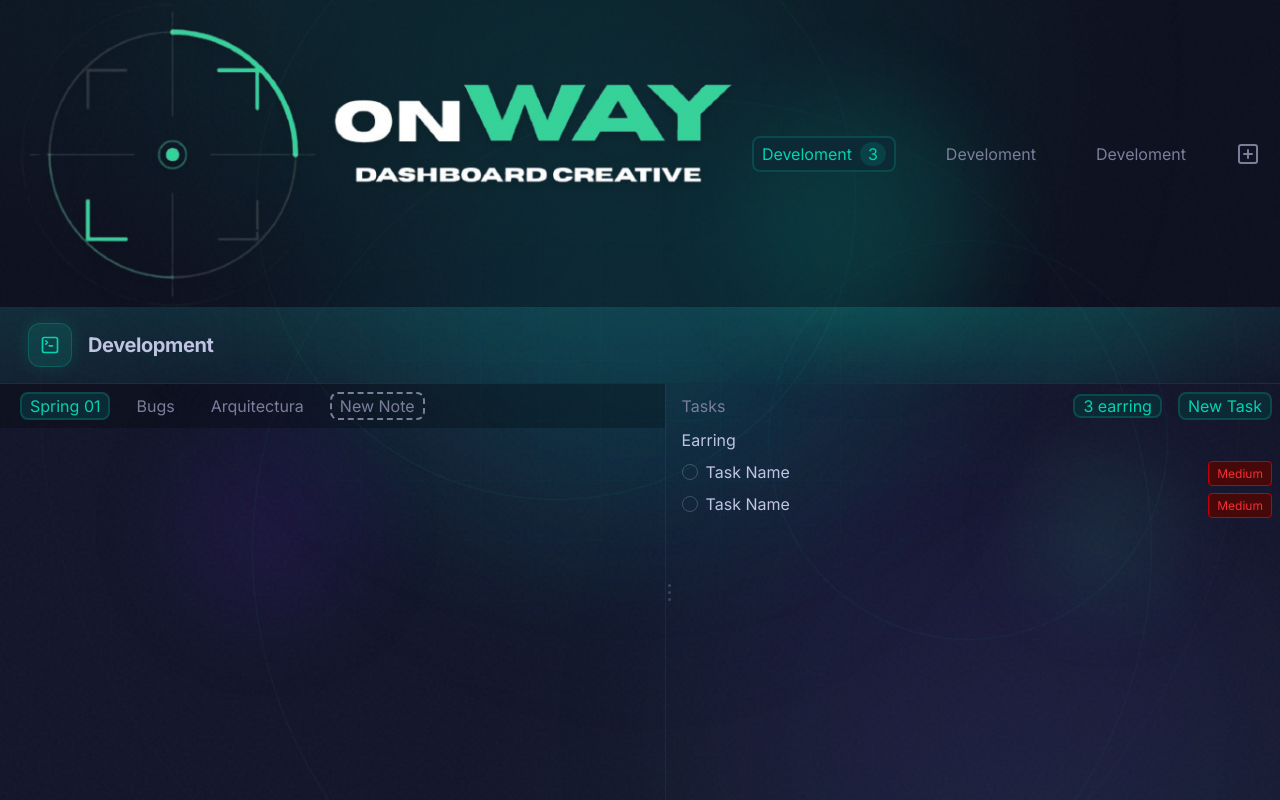
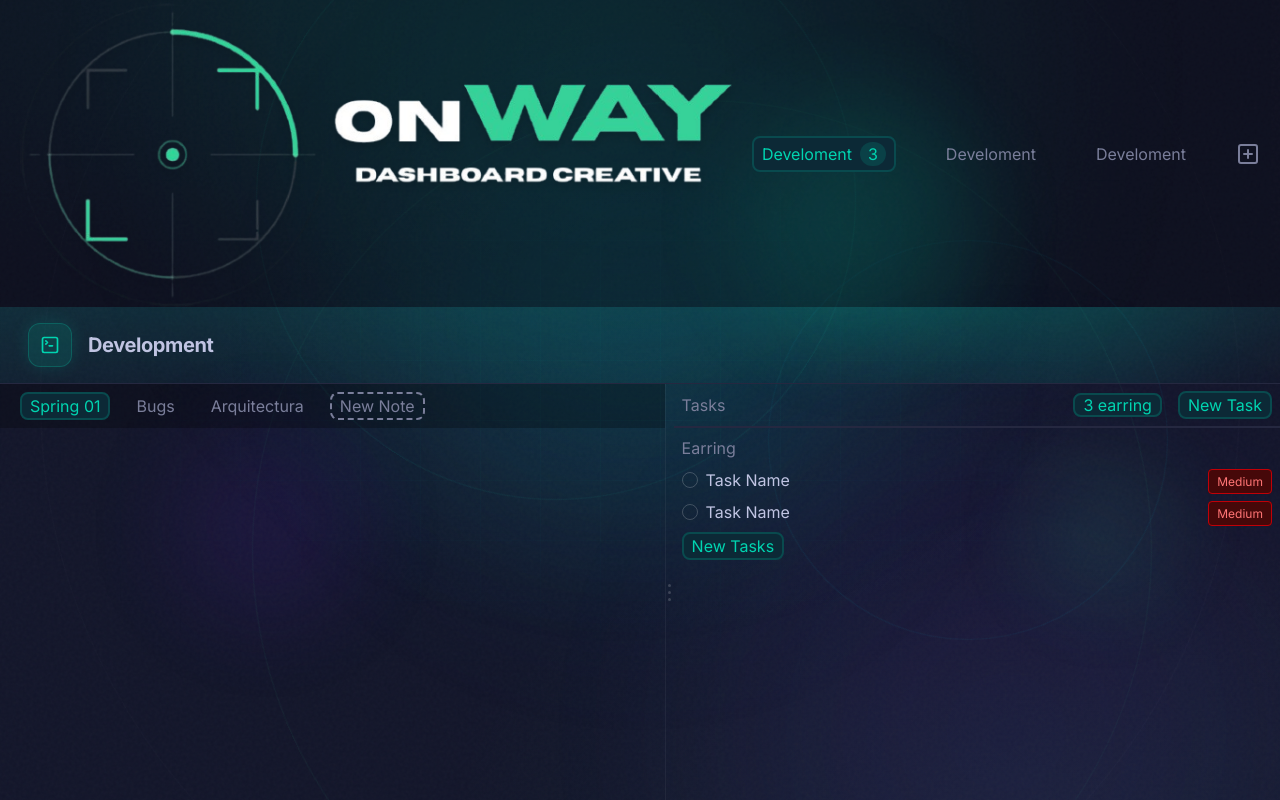
Before and after one commit to DiegoGp227/onway, a Next.js app in the folder front/: page / in a window 1280 px wide. Built offline with nearby package versions, Linux system fonts and the light colour scheme; no server answers; sample sign-in values are in the browser's storage; what easy-peasy would draw is missing.

Commit message:
style: minior changes of style

```diff
--- a/front/app/components/organism/TaskHeader.tsx
+++ b/front/app/components/organism/TaskHeader.tsx
@@ -1,6 +1,6 @@
 export default function TaskHeader() {
     return (
-        <div className="flex justify-between items-center h-11 px-2">
+        <div className="flex justify-between items-center h-11 px-2 border-b-2 border-border">
             <div>
                 <p className="text-text-muted">Tasks</p>
             </div>
--- a/front/app/components/organism/TasksList.tsx
+++ b/front/app/components/organism/TasksList.tsx
@@ -1,7 +1,7 @@
 export default function TasksList() {
     return (
-        <div className="px-2 flex flex-col gap-2">
-            <p>Earring</p>
+        <div className="px-2 flex flex-col gap-2 mt-2">
+            <p className="text-text-muted">Earring</p>
             <ul className="flex flex-col gap-2">
                 <li className="flex justify-between" onClick={() => { alert("Escribe bien Mono stupido") }}>
                     <div className="flex gap-2">
@@ -21,7 +21,7 @@ export default function TasksList() {
 
                     </div>
                     <div>
-                        <span className="py-1 px-2 bg-red-950 border border-red-700 text-red-500 rounded text-xs">Medium</span>
+                        <span className="py-1 px-2 bg-red-950 border border-red-700 text-[#ff7575] rounded text-xs">Medium</span>
                     </div>
                 </li>
                 <li className="flex justify-between" onClick={() => { alert("Escribe bien Mono stupido") }}>
@@ -42,10 +42,12 @@ export default function TasksList() {
 
                     </div>
                     <div>
-                        <span className="py-1 px-2 bg-red-950 border border-red-700 text-red-500 rounded text-xs">Medium</span>
+                        <span className="py-1 px-2 bg-red-950 border border-red-700 text-[#ff7575] rounded text-xs">Medium</span>
                     </div>
                 </li>
-
+                <div>
+                    <button className="bg-[#0c2936] px-2 border-2 rounded-lg border-[#094a4e] text-accent cursor-pointer" onClick={() => { alert("New Tasks") }}>New Tasks</button>
+                </div>
             </ul>
         </div>
     )
```
